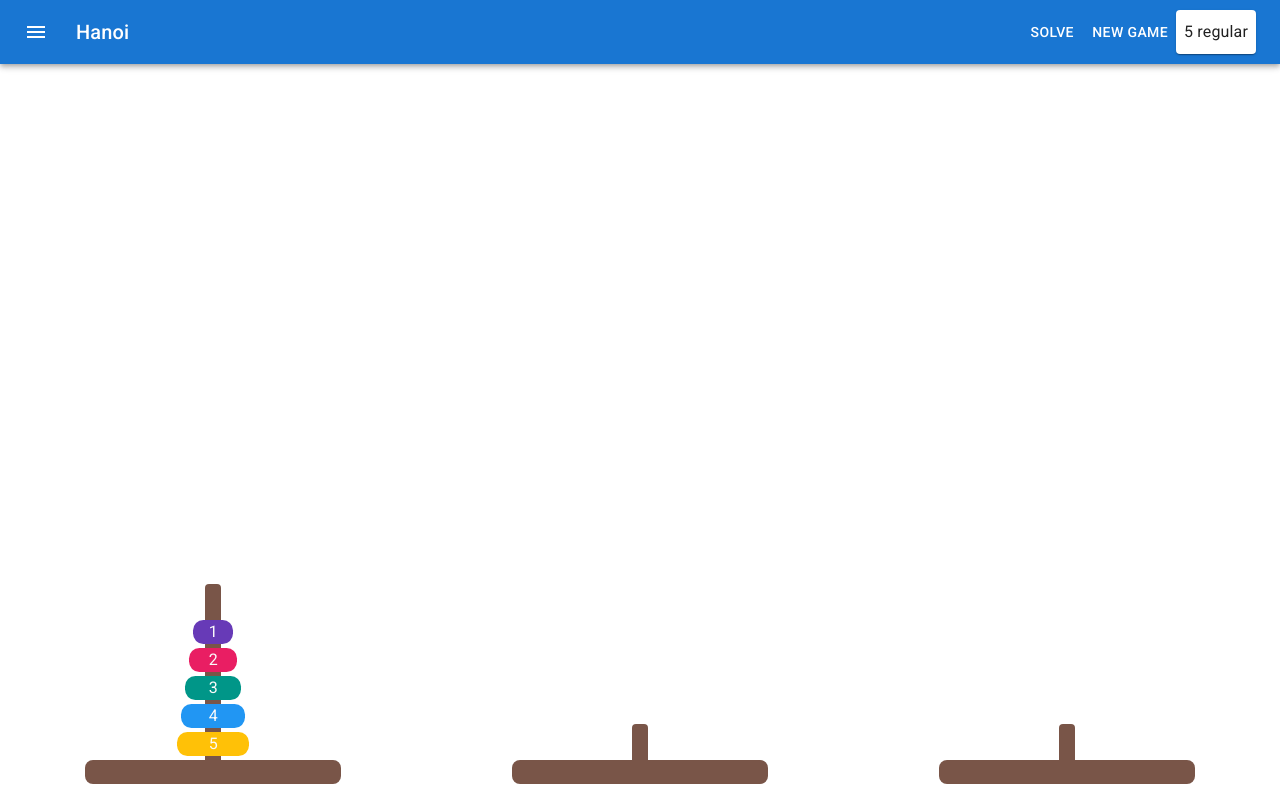
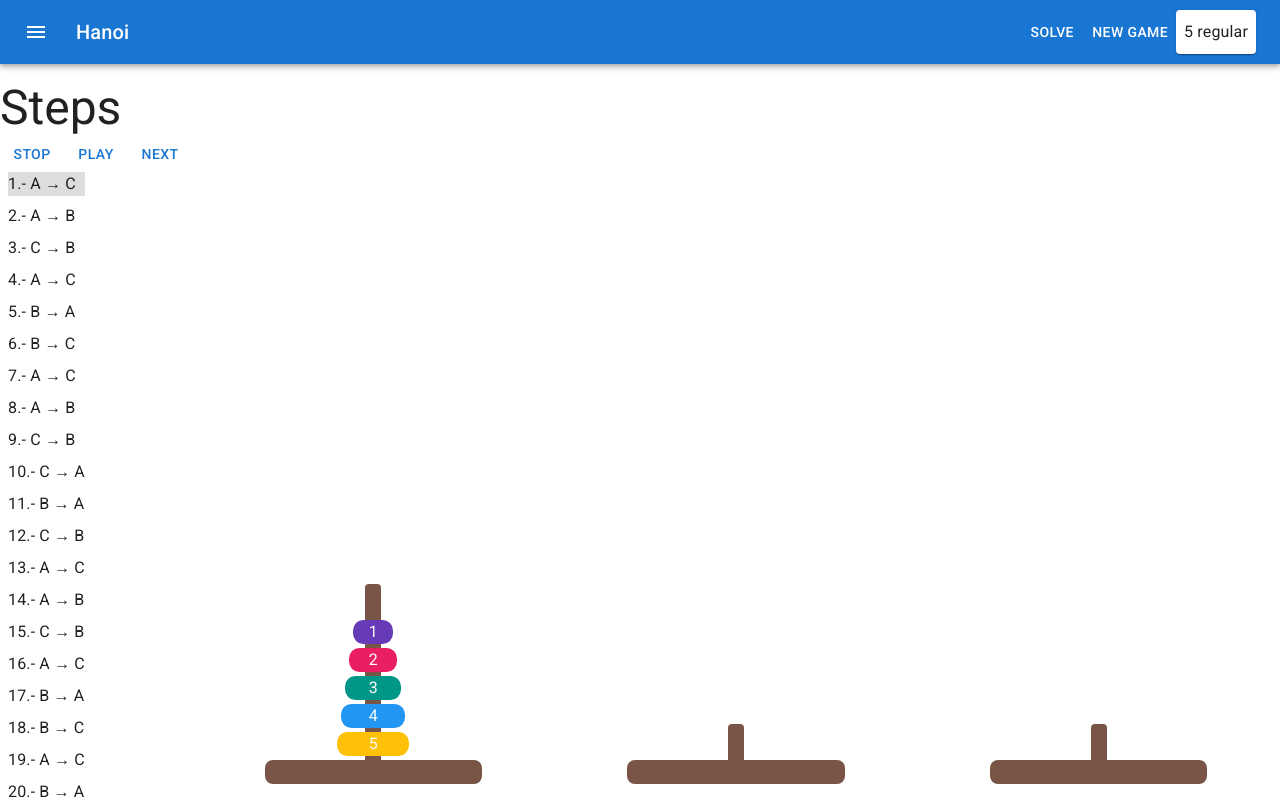
Before and after one commit to levhita/hanoi, a React (Create React App) app in the folder frontend/: page / in a window 1280 px wide. Built offline with nearby package versions, Linux system fonts and the light colour scheme; a web font is replaced by a local one.

Commit message:
created soluti8on component and started to connect the simulation

```diff
--- a/frontend/src/components/Game.jsx
+++ b/frontend/src/components/Game.jsx
@@ -1,14 +1,21 @@
 import React from "react";
+import { Stack } from "@mui/material/";
 import Header from "./Header";
 import Simulation from "./Simulation";
+import Solution from "./Solution";
 import _ from "lodash";
 
 export default function Game() {
+  const simulationRef = React.useRef();
+
   const [game, setGame] = React.useState({
     a: [1, 2, 3, 4, 5],
     b: [],
     c: [],
   });
+  const [solution, setSolution] = React.useState(
+    "acabcbacbabcacabcbcabacbacabcbacbabcacbacbcababcacabcbacbabcacacabcbacbabcacabcbcabacbacabcbacbabcacbacbcababcacabcbacbabcac"
+  );
 
   function newGame(disks, type) {
     const newGame = { a: [], b: [], c: [] };
@@ -23,10 +30,11 @@ export default function Game() {
     }
     setGame(newGame);
   }
+  const handleStep = ({ from, to }) => {};
 
   const handleSolve = () => {
     fetch("http://localhost:3000/api/solve", {
-      method: "POST", // or 'PUT'
+      method: "POST",
       headers: {
         "Content-Type": "application/json",
       },
@@ -34,21 +42,28 @@ export default function Game() {
     })
       .then((response) => response.json())
       .then((data) => {
-        const { steps, optimal, time } = { ...data };
-        console.log({ steps, optimal, time });
+        const { steps, time } = { ...data };
+        console.log({ steps, time });
+        if (steps > 1000) {
+          alert("to many steps to reproduce");
+          return;
+        }
+        setSolution(data.solution);
       });
   };
 
   return (
     <>
       <Header newGame={newGame} handleSolve={handleSolve} />
-      <Simulation
-        item
-        xs={8}
-        game={game}
-        setGame={setGame}
-        handleNewGame={newGame}
-      />
+      <Stack direction="row" height="100%">
+        <Solution solution={solution} handleStep={handleStep} />
+        <Simulation
+          ref={simulationRef}
+          game={game}
+          setGame={setGame}
+          handleNewGame={newGame}
+        />
+      </Stack>
     </>
   );
 }
--- a/frontend/src/components/Simulation.jsx
+++ b/frontend/src/components/Simulation.jsx
@@ -36,11 +36,28 @@ function Simulation({ game, setGame }) {
     }
   }
 
+  function makeMove(from, to) {
+    // Pull up the disk from "from"
+    setSelectedTower(from);
+    setTimeout(() => {
+      const newGame = _.cloneDeep(game);
+      // remove disk from "from"
+      const disk = newGame[from].shift();
+      // and move it to "to"
+      newGame[to].unshift(disk);
+      // The tower must be in selected/pulled state
+      setSelectedTower(to);
+      setGame(newGame);
+      //pull it down after a second
+      setTimeout(() => setSelectedTower(""), 100);
+    }, 100);
+  }
+
   return (
     <Stack
       direction="row"
       flexWrap="nowrap"
-      sx={{ height: "100%", paddingBottom: "1em" }}
+      sx={{ height: "100%", paddingBottom: "1em", flexGrow: 1 }}
     >
       <Tower
         disks={game.a}
--- /dev/null
+++ b/frontend/src/components/Solution.jsx
@@ -0,0 +1,85 @@
+import React from "react";
+import PropTypes from "prop-types";
+import {
+  List,
+  ListItem,
+  ListItemText,
+  Typography,
+  Box,
+  Button,
+} from "@mui/material/";
+
+function Solution({ solution, handleStep }) {
+  const [currentStep, setCurrentStep] = React.useState(0);
+  const [playInterval, setPlayInterval] = React.useState(0);
+
+  const steps = React.useMemo(() => {
+    return splitPairs(solution);
+  }, [solution]);
+
+  const handleStop = () => {
+    clearInterval(playInterval);
+  };
+  const handlePlay = () => {
+    clearInterval(playInterval);
+    setPlayInterval(setInterval(() => handleNext(), 1000));
+  };
+  const handleNext = () => {
+    setCurrentStep(currentStep + 1);
+    console.log(currentStep + 1);
+    handleStep(steps[currentStep]);
+  };
+
+  return (
+    <Box
+      sx={{
+        flexGrow: 0,
+        height: "100%",
+        position: "relative",
+      }}
+    >
+      <Typography variant="h3">Steps</Typography>
+
+      <Button onClick={handleStop}>Stop</Button>
+      <Button onClick={handlePlay}>Play</Button>
+      <Button onClick={handleNext}>Next</Button>
+
+      <List
+        sx={{
+          position: "absolute",
+          top: "5em",
+          bottom: 0,
+          overflowY: "scroll",
+          padding: "0.5em",
+        }}
+      >
+        {steps.map((step, i) => {
+          return (
+            <ListItem disablePadding key={i + step}>
+              <ListItemText
+                sx={{ backgroundColor: currentStep === i ? "#DDD" : "#FFF" }}
+                primary={`${i + 1}.- ${step.from.toUpperCase()} →
+              ${step.to.toUpperCase()}`}
+              />
+            </ListItem>
+          );
+        })}
+      </List>
+    </Box>
+  );
+}
+
+const splitPairs = (input) => {
+  if (!input) return [];
+  let pairs = [];
+  for (let i = 0; i < input.length; i += 2) {
+    pairs.push({ from: input[i], to: input[i + 1] });
+  }
+  return pairs;
+};
+
+Solution.propTypes = {
+  solution: PropTypes.string.isRequired,
+};
+
+export default Solution;
```
